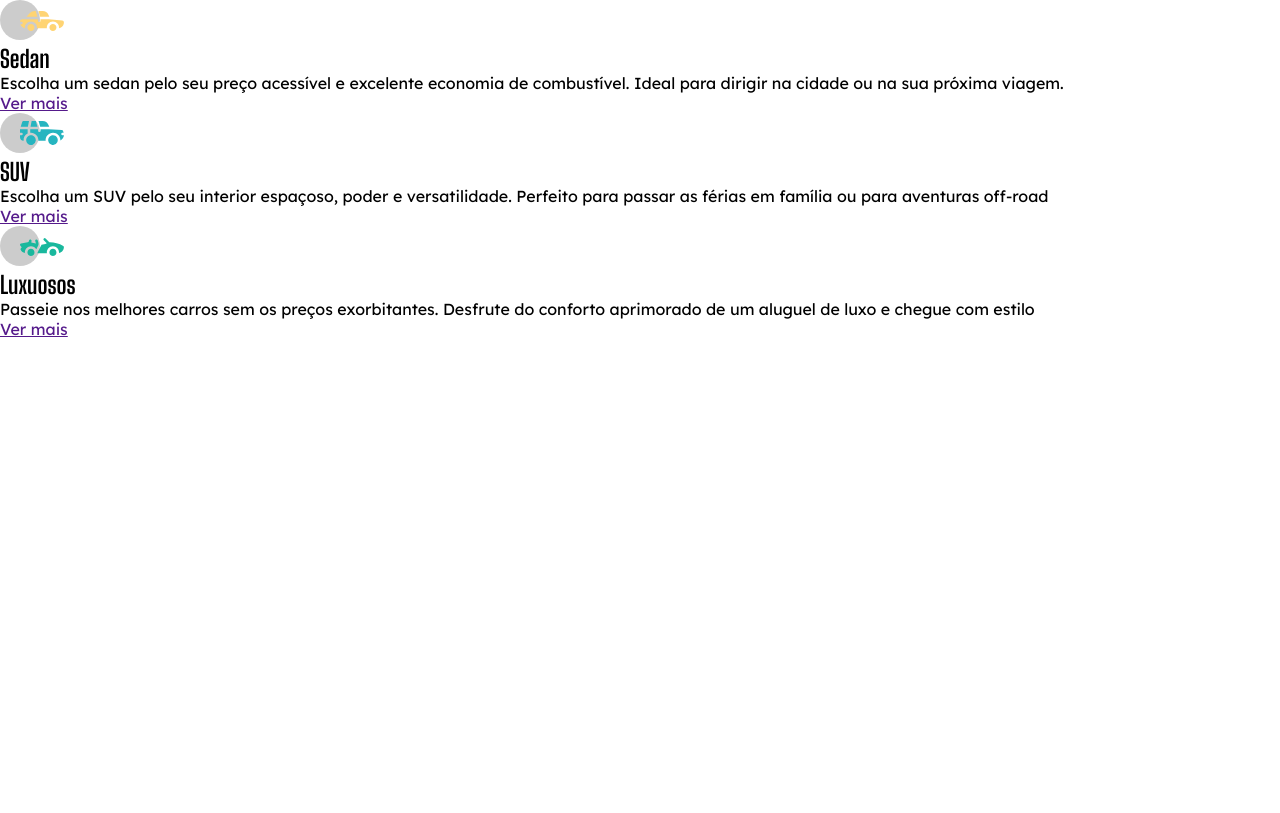
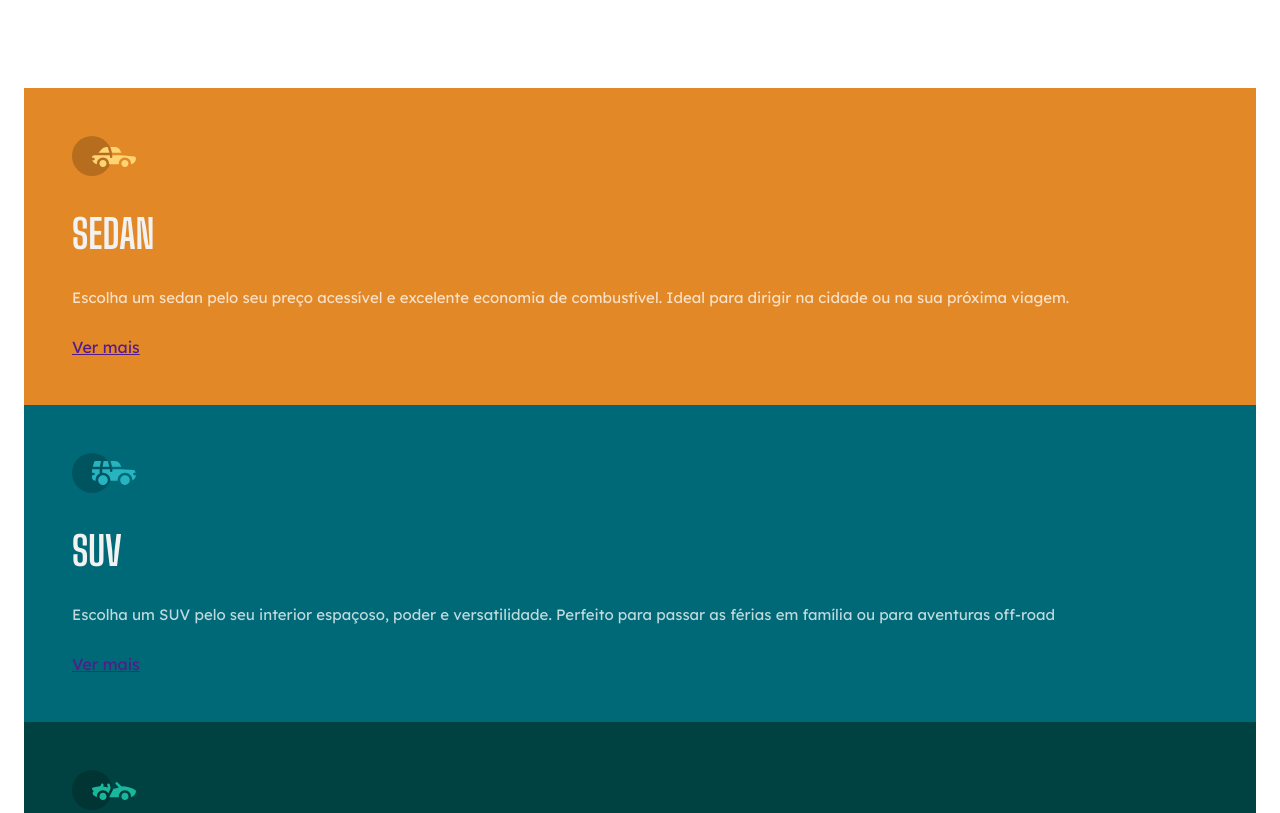
Before and after one commit to danielcarv1227/carros, a plain HTML site: page index.html in a window 1280 px wide. Shown: the top 813 px of the page. Drawn offline with Linux system fonts and the light colour scheme.

Commit message:
desenvolvimento do CSS

```diff
--- a/style.css
+++ b/style.css
@@ -12,14 +12,41 @@
     --transparent-white: rgba(255, 255, 255, 0.75);
 }
 
+body {
+    padding: 5.5rem 1.5rem;
+}
+
 h2 {
     font-family: 'Big Shoulders Display', sans-serif;
+    text-transform: uppercase;
+    font-size: 2.5rem;
+    color: var(--gray);
+    margin-block: 1.875rem;
 }
 
 p {
     font-family: 'Lexend Deca', sans-serif;
+    font-size: 0.9375rem;
+    color: var(--transparent-white);
+    margin-bottom: 1.875rem;
 }
 
 a {
     font-family: 'Lexend Deca', sans-serif;
 }
+
+section {
+    padding: 3rem;
+}
+
+.sedans {
+    background: var(--orange);
+}
+
+.suvs {
+    background: var(--cyan);
+}
+
+.luxuosos {
+    background: #004241;
+}
```
